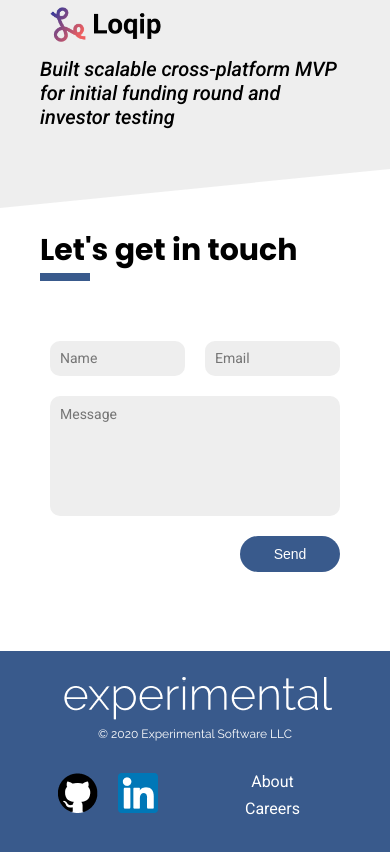
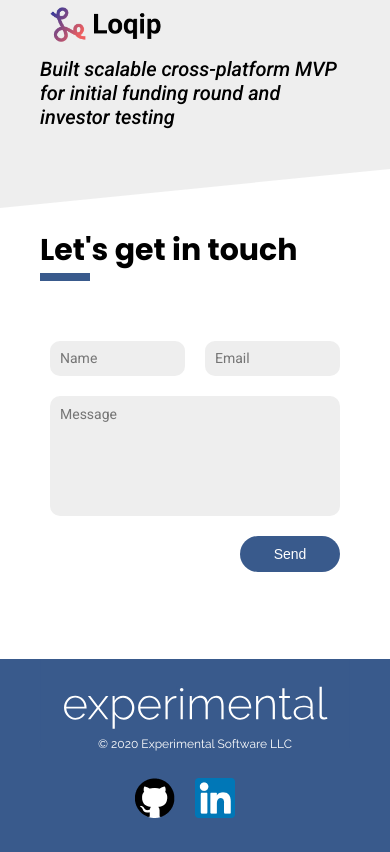
Before and after one commit to Experimental-Software-Studio/experimental-software-studio.github.io, a Gatsby site: page / in a window 390 px wide. Shown: the part 925-1777 px from the top of the page. Built offline with nearby package versions, Linux system fonts and the light colour scheme; Gatsby itself is replaced by a stand-in of ours.

Commit message:
removed footer links and made footer logo svg

```diff
--- a/src/components/Footer/index.jsx
+++ b/src/components/Footer/index.jsx
@@ -3,7 +3,7 @@ import { Link } from "gatsby";
 
 import LinkedinLogo from "../../images/linkedin-logo.png";
 import GithubLogo from "../../images/github-logo.png";
-import Logo from "../../images/logo.png";
+import Logo from "../../images/logo.svg";
 import styles from "./styles.module.css";
 
 const Footer = () => (
--- a/src/components/Footer/styles.module.css
+++ b/src/components/Footer/styles.module.css
@@ -31,15 +31,10 @@
   display: flex;
   flex: 1;
   flex-direction: column;
-  justify-content: center;
-}
-
-.logo {
-  margin-top: -18px;
 }
 
 .copyright {
-  margin-top: -8px;
+  margin-top: -15px;
   color: white;
   font-size: 12px;
   font-family: "Raleway", sans-serif;
@@ -64,6 +59,11 @@
   display: none;
 }
 
+/* remove when you've added about and careers pages */
+.links {
+  visibility: hidden;
+}
+
 @media only screen and (max-width: 768px) {
   .content {
     flex-direction: column;
@@ -77,6 +77,8 @@
 
   .logo {
     margin: 0;
+    width: 100%;
+    max-width: 400px;
   }
 
   .socials {
@@ -98,9 +100,11 @@
   .mobileSocials {
     flex: 1;
   }
+
   .mobileLinks {
     flex: 1;
     display: flex;
     flex-direction: column;
+    display: none; /* remove when you've added about and careers pages */
   }
 }
```
Also changed, not shown: src/images/logo.svg (added).
